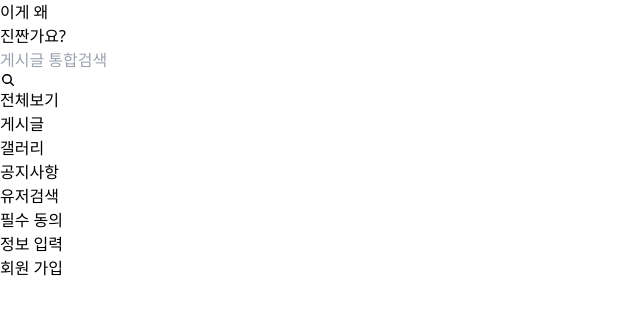
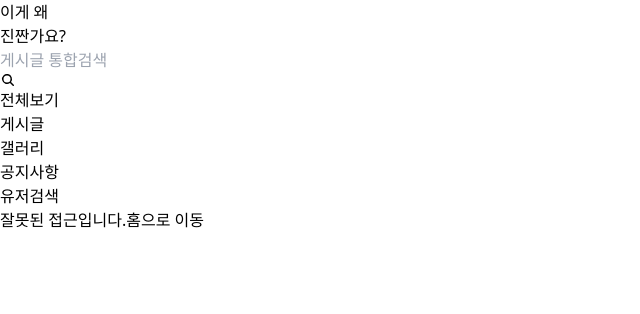
Before and after one commit to choigirang/phenomenon-community, a Next.js app in the folder frontend/: page /sign in a window 1280 px wide. Shown: the top 314 px of the page, without its empty margins (0-640 px from the left). Built offline with nearby package versions, Linux system fonts and the light colour scheme.

Commit message:
feat: path 에 따른 process

```diff
--- a/frontend/src/app/(sign)/sign/page.tsx
+++ b/frontend/src/app/(sign)/sign/page.tsx
@@ -2,15 +2,26 @@ import { SearchParams } from '@/type/common';
 import Process from '../process';
 import Agree from '../agree';
 import Info from '../(info)/info';
+import Complete from '../complete';
+import Link from 'next/link';
 
 export default function Page(props: SearchParams) {
   const path = props.searchParams.page;
 
   return (
     <div className="flex flex-col gap-4 w-full">
-      <Process path={path} />
+      {path && <Process path={path} />}
       {path === 'agree' && <Agree />}
       {path === 'info' && <Info />}
+      {path === 'complete' && <Complete />}
+      {!path && (
+        <div className="flex flex-col gap-2 justify-center items-center w-full h-[300px]">
+          잘못된 접근입니다.
+          <Link href={'/'} className="p-default bg-blue text-white">
+            홈으로 이동
+          </Link>
+        </div>
+      )}
     </div>
   );
 }
```
